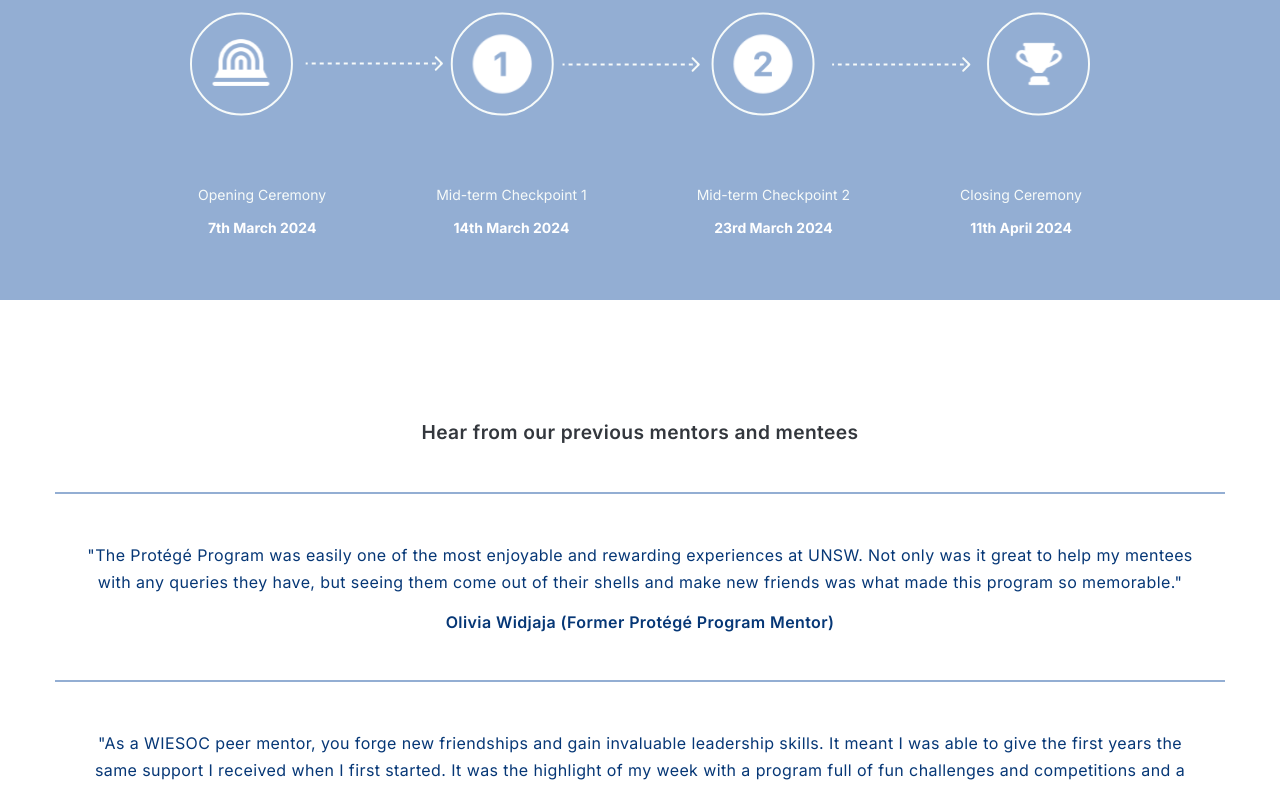
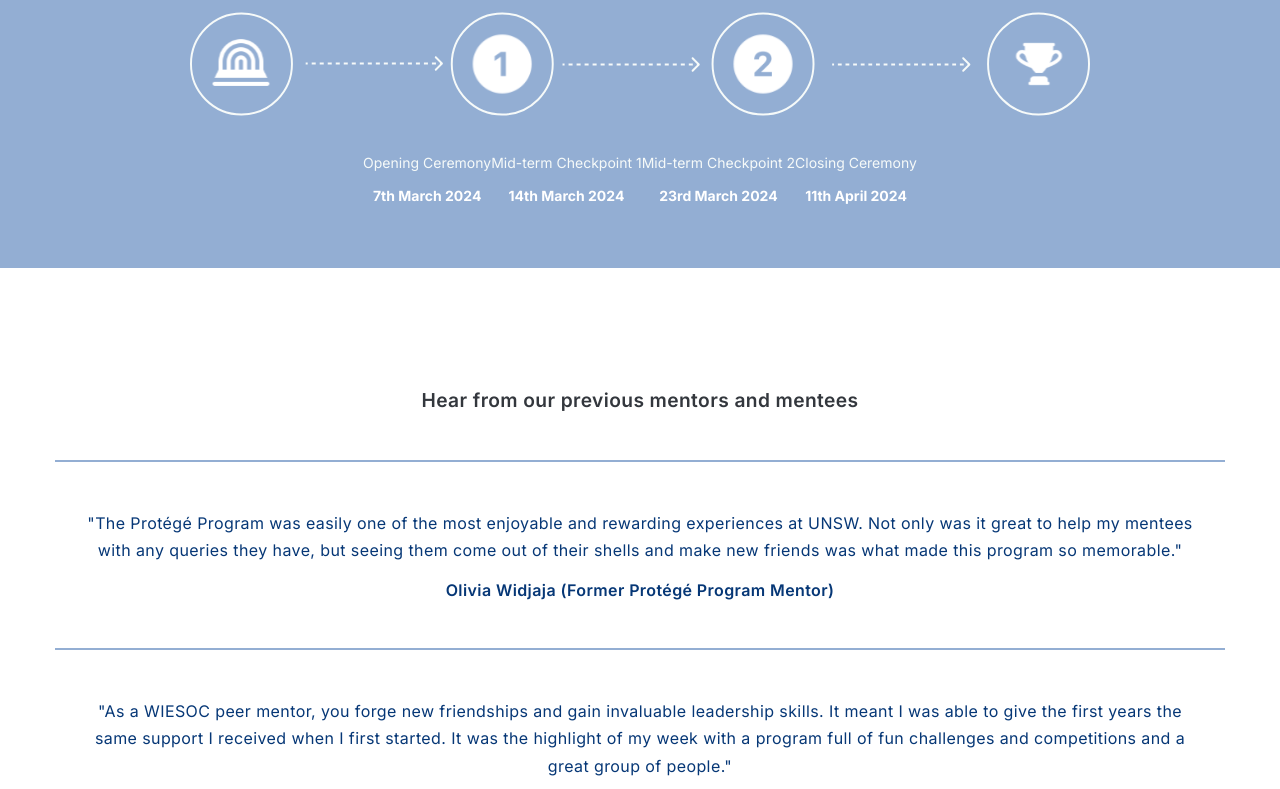
Before and after one commit to UNSW-WIESoc/website, a Next.js app: page /programs/protege-program in a window 1280 px wide. Shown: the part 1900-2689 px from the top of the page. Built offline with nearby package versions, Linux system fonts and the light colour scheme.

Commit message:
moved to data however need fixing style

```diff
--- a/app/data.ts
+++ b/app/data.ts
@@ -1,8 +1,11 @@
 import {FacebookIcon, InstagramIcon, LinkedInIcon} from '@/components/SocialMediaIcons';
 
 export const protegeTimelineData = [
-  {}
-]
+  { text: 'Opening Ceremony', date: '7th March 2024' },
+  { text: 'Mid-term Checkpoint 1', date: '14th March 2024' },
+  { text: 'Mid-term Checkpoint 2', date: '23rd March 2024' },
+  { text: 'Closing Ceremony', date: '11th April 2024' }
+];
 
 export const navData = [
   { text: 'About Us', href: '/about-us' },
--- a/components/ProgramsTimeline.tsx
+++ b/components/ProgramsTimeline.tsx
@@ -3,6 +3,7 @@ import Image from 'next/image';
 import { FC } from 'react';
 import Typography from '@mui/joy/Typography';
 import {Stack} from "@mui/joy";
+import { protegeTimelineData } from '@/app/data';
 interface TextComponentProps {
   text: string;
   date: string;
@@ -13,7 +14,7 @@ const TextComponent: FC<TextComponentProps> = ({ text, date }) => (
     sx={{
       textAlign: 'center',
       ml: { xs: -22, sm: -22, md: 0},
-      mt: { xs: 3, sm: 3, md: 0},
+      mt: { xs: 3, sm: 3, md: -4},
     }}
   >
     <Typography
@@ -45,12 +46,8 @@ const Timeline = () => {
       <Stack direction='column' justifyContent='center'>
         <Stack sx={{ display: { xs: 'none', md: 'block' }, flexGrow: 1 }} justifyContent='center' alignItems='center' width='100%'>
           <Image src='/programs/protege-program/Timeline.svg' alt='Timeline' width='900' height='200'/>
-          <Stack direction='row' justifyContent='center' gap='110px' alignItems='center' width='100%'>
-
-            <TextComponent text='Opening Ceremony' date='7th March 2024' />
-            <TextComponent text='Mid-term Checkpoint 1' date='14th March 2024' />
-            <TextComponent text='Mid-term Checkpoint 2' date='23rd March 2024' />
-            <TextComponent text='Closing Ceremony ' date='11th April 2024' />
+          <Stack direction='row' justifyContent='center' gap='115x' alignItems='center' width='100%'>
+            {protegeTimelineData.map((event, index) => (<TextComponent key={index} text={event.text} date={event.date} />))}
           </Stack>
         </Stack>
 
@@ -61,10 +58,7 @@ const Timeline = () => {
           </Box>
           <Box
             sx={{ display: 'flex', flexDirection: {xs: 'column',  sm: 'column'}, mt: -5, ml: 20 ,justifyContent: 'center', gap: '63px'}}>
-            <TextComponent text='Opening Ceremony' date='7th March 2024' />
-            <TextComponent text='Mid-term Checkpoint 1' date='14th March 2024' />
-            <TextComponent text='Mid-term Checkpoint 2' date='23rd March 2024' />
-            <TextComponent text='Closing Ceremony ' date='11th April 2024' />
+           {protegeTimelineData.map((event, index) => (<TextComponent key={index} text={event.text} date={event.date} />))}
           </Box>
         </Box>
         </Stack>
```
